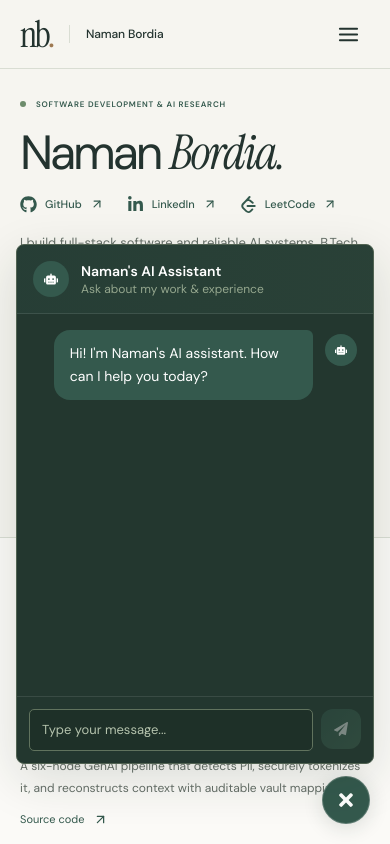
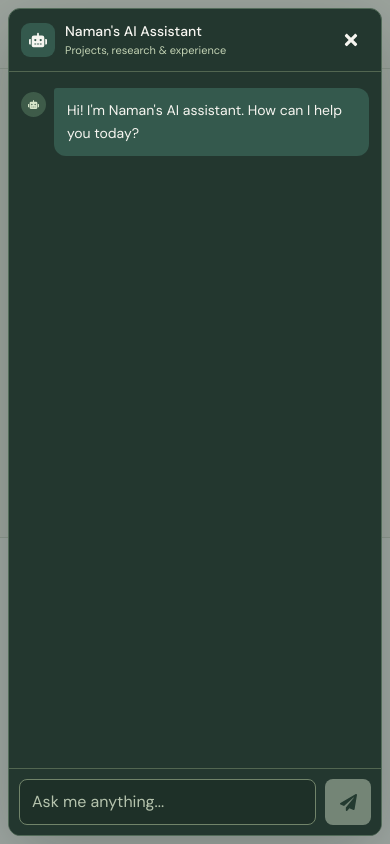
Before and after one commit to NamanBordia/portfolio, a React (Create React App) app in the folder frontend/: page / in a window 390 px wide. Both pictures are taken after a click on the button 346 px from the left and 800 px from the top of the page. Shown: the top 844 px of the page. Built offline with nearby package versions, Linux system fonts and the light colour scheme.

Commit message:
Make chatbot responsive to mobile screens and keyboards

```diff
--- a/frontend/src/components/ChatbotPanel.jsx
+++ b/frontend/src/components/ChatbotPanel.jsx
@@ -1,54 +1,13 @@
 import React, { useState, useRef, useEffect } from 'react';
-import { motion, AnimatePresence } from 'framer-motion';
+import { createPortal } from 'react-dom';
 import { FaPaperPlane, FaRobot, FaUser, FaTimes, FaCommentDots } from 'react-icons/fa';
 import axios from 'axios';
 
-function Message({ message, isUser }) {
+function Message({ text, isUser }) {
   return (
-    <div className={`flex gap-3 ${isUser ? 'flex-row' : 'flex-row-reverse'} mb-4`}>
-      {/* Avatar */}
-      <div
-        className={`w-8 h-8 rounded-full flex items-center justify-center flex-shrink-0 mt-1 ${
-          isUser ? 'bg-gray-600' : 'bg-accent-primary'
-        }`}
-      >
-        {isUser ? <FaUser size={12} className="text-white" /> : <FaRobot size={12} className="text-white" />}
-      </div>
-
-      {/* Bubble */}
-      <div
-        className={`max-w-[80%] px-4 py-3 rounded-2xl text-sm leading-relaxed whitespace-pre-wrap ${
-          isUser
-            ? 'bg-white/10 text-gray-200 rounded-tl-md'
-            : 'bg-accent-primary text-white rounded-tr-md'
-        }`}
-      >
-        {message}
-      </div>
-    </div>
-  );
-}
-
-function TypingIndicator() {
-  return (
-    <div className="flex gap-3 flex-row-reverse mb-4">
-      <div className="w-8 h-8 rounded-full bg-accent-primary flex items-center justify-center flex-shrink-0 mt-1">
-        <FaRobot size={12} className="text-white" />
-      </div>
-      <div className="bg-accent-primary px-4 py-3 rounded-2xl rounded-tr-md">
-        <div className="flex gap-1.5">
-          {[0, 0.2, 0.4].map((delay, i) => (
-            <span
-              key={i}
-              className="w-2 h-2 bg-white/70 rounded-full inline-block"
-              style={{
-                animation: 'pulse 1.4s ease-in-out infinite',
-                animationDelay: `${delay}s`,
-              }}
-            />
-          ))}
-        </div>
-      </div>
+    <div className={`chat-message ${isUser ? 'is-user' : ''}`}>
+      <span className="chat-avatar" aria-hidden="true">{isUser ? <FaUser /> : <FaRobot />}</span>
+      <div className="chat-bubble"><span className="sr-only">{isUser ? 'You: ' : 'Assistant: '}</span>{text}</div>
     </div>
   );
 }
@@ -57,149 +16,126 @@ export default function ChatbotPanel({ messages, setMessages }) {
   const [isOpen, setIsOpen] = useState(false);
   const [input, setInput] = useState('');
   const [isLoading, setIsLoading] = useState(false);
-  const messagesEndRef = useRef(null);
+  const dialogRef = useRef(null);
+  const launcherRef = useRef(null);
+  const inputRef = useRef(null);
+  const messagesRef = useRef(null);
+  const followLatest = useRef(true);
 
-  const scrollToBottom = () => {
-    messagesEndRef.current?.scrollIntoView({ behavior: 'smooth' });
+  const scrollMessages = () => {
+    const area = messagesRef.current;
+    if (area) area.scrollTop = area.scrollHeight;
   };
 
+  const openChat = () => {
+    followLatest.current = true;
+    dialogRef.current.showModal();
+    setIsOpen(true);
+  };
+
+  const closeChat = () => dialogRef.current.close();
+
   useEffect(() => {
-    scrollToBottom();
-  }, [messages, isOpen]);
+    if (!isOpen) return;
+    const dialog = dialogRef.current;
+    const viewport = window.visualViewport;
+    let frame;
+    const syncViewport = () => {
+      cancelAnimationFrame(frame);
+      frame = requestAnimationFrame(() => {
+        dialog.style.setProperty('--chat-viewport-height', `${viewport?.height ?? window.innerHeight}px`);
+        dialog.style.setProperty('--chat-viewport-width', `${viewport?.width ?? window.innerWidth}px`);
+        dialog.style.setProperty('--chat-viewport-top', `${viewport?.offsetTop ?? 0}px`);
+        dialog.style.setProperty('--chat-viewport-left', `${viewport?.offsetLeft ?? 0}px`);
+        if (document.activeElement === inputRef.current && followLatest.current) scrollMessages();
+      });
+    };
+    const previousOverflow = document.body.style.overflow;
+    document.body.style.overflow = 'hidden';
+    syncViewport();
+    viewport?.addEventListener('resize', syncViewport);
+    viewport?.addEventListener('scroll', syncViewport);
+    window.addEventListener('resize', syncViewport);
+    return () => {
+      cancelAnimationFrame(frame);
+      document.body.style.overflow = previousOverflow;
+      viewport?.removeEventListener('resize', syncViewport);
+      viewport?.removeEventListener('scroll', syncViewport);
+      window.removeEventListener('resize', syncViewport);
+    };
+  }, [isOpen]);
 
-  const handleSubmit = async (e) => {
-    e.preventDefault();
+  useEffect(() => {
+    if (!isOpen || !followLatest.current) return;
+    const frame = requestAnimationFrame(scrollMessages);
+    return () => cancelAnimationFrame(frame);
+  }, [messages, isLoading, isOpen]);
+
+  useEffect(() => {
+    const textarea = inputRef.current;
+    if (!textarea) return;
+    textarea.style.height = '0px';
+    textarea.style.height = `${Math.min(textarea.scrollHeight, 104)}px`;
+  }, [input, isOpen]);
+
+  const handleSubmit = async event => {
+    event.preventDefault();
     if (isLoading || !input.trim()) return;
-
-    const userMessage = { text: input, isUser: true };
-    const userInput = input;
-    setMessages((prev) => [...prev, userMessage]);
+    const question = input.trim();
+    followLatest.current = true;
+    setMessages(previous => [...previous, { text: question, isUser: true }]);
     setInput('');
     setIsLoading(true);
-
     try {
-      const apiUrl = '/api/chat';
-
-      const response = await axios.post(
-        apiUrl,
-        { question: userInput },
-        { headers: { 'Content-Type': 'application/json' }, timeout: 25000 }
-      );
+      const response = await axios.post('/api/chat', { question }, {
+        headers: { 'Content-Type': 'application/json' }, timeout: 25000,
+      });
       const answer = response.data?.answer;
-      if (typeof answer !== 'string' || !answer.trim()) {
-        throw new Error('Invalid chat response');
-      }
-      setMessages((prev) => [...prev, { text: answer, isUser: false }]);
-    } catch (err) {
-      const serverAnswer = err.response?.data?.answer;
-      const errorMessage = typeof serverAnswer === 'string' && serverAnswer.trim()
-        ? serverAnswer
-        : err.code === 'ECONNABORTED'
+      if (typeof answer !== 'string' || !answer.trim()) throw new Error('Invalid chat response');
+      setMessages(previous => [...previous, { text: answer, isUser: false }]);
+    } catch (error) {
+      const answer = error.response?.data?.answer;
+      const text = typeof answer === 'string' && answer.trim()
+        ? answer
+        : error.code === 'ECONNABORTED'
           ? 'The response took too long. Please try again.'
           : 'The AI assistant is unavailable right now. Please try again shortly or use the contact section.';
-      setMessages((prev) => [
-        ...prev,
-        { text: errorMessage, isUser: false },
-      ]);
+      setMessages(previous => [...previous, { text, isUser: false }]);
     } finally {
       setIsLoading(false);
     }
   };
 
-  return (
+  return createPortal(
     <>
-      {/* FAB Button */}
-      <motion.button
-        initial={{ scale: 0 }}
-        animate={{ scale: 1 }}
-        transition={{ delay: 1, type: 'spring', stiffness: 200 }}
-        onClick={() => setIsOpen(!isOpen)}
-        className={`chat-launcher fixed bottom-5 right-5 z-[55] w-12 h-12 rounded-full flex items-center justify-center text-white shadow-lg transition-all duration-300 ${
-          isOpen
-            ? 'bg-white/10 border border-white/20'
-            : 'bg-accent-primary'
-        }`}
-        aria-label="Toggle Chatbot"
-      >
-        {isOpen ? <FaTimes size={20} /> : <FaCommentDots size={20} />}
-      </motion.button>
-
-      {/* Chat Panel */}
-      <AnimatePresence>
-        {isOpen && (
-          <motion.div
-            initial={{ opacity: 0, y: 20, scale: 0.95 }}
-            animate={{ opacity: 1, y: 0, scale: 1 }}
-            exit={{ opacity: 0, y: 20, scale: 0.95 }}
-            transition={{ duration: 0.3, ease: 'easeOut' }}
-            className="chat-panel fixed bottom-20 right-4 z-[55] w-[calc(100vw-2rem)] sm:w-[380px] h-[min(520px,75dvh)] glass rounded-xl overflow-hidden flex flex-col shadow-2xl"
-          >
-            {/* Header */}
-            <div className="p-4 border-b border-white/10 bg-gradient-to-r from-accent-primary/20 to-accent-secondary/20">
-              <div className="flex items-center gap-3">
-                <div className="w-9 h-9 rounded-full bg-accent-primary flex items-center justify-center">
-                  <FaRobot size={14} className="text-white" />
-                </div>
-                <div>
-                  <p className="text-white font-semibold text-sm">Naman's AI Assistant</p>
-                  <p className="text-accent-glow/70 text-xs">Ask about my work & experience</p>
-                </div>
-              </div>
-            </div>
-
-            {/* Messages */}
-            <div
-              className="flex-1 overflow-y-auto p-4"
-              style={{
-                scrollbarWidth: 'thin',
-                scrollbarColor: 'rgba(99,102,241,0.2) transparent',
-              }}
-            >
-              {messages.map((msg, index) => (
-                <motion.div
-                  key={index}
-                  initial={{ opacity: 0, y: 10 }}
-                  animate={{ opacity: 1, y: 0 }}
-                  transition={{ duration: 0.2 }}
-                >
-                  <Message message={msg.text} isUser={msg.isUser} />
-                </motion.div>
-              ))}
-              {isLoading && <TypingIndicator />}
-              <div ref={messagesEndRef} />
-            </div>
-
-            {/* Input */}
-            <div className="p-3 border-t border-white/10">
-              <form onSubmit={handleSubmit} className="flex gap-2">
-                <input
-                  value={input}
-                  onChange={(e) => setInput(e.target.value)}
-                  placeholder="Type your message..."
-                  disabled={isLoading}
-                  className="input-glass flex-1 text-sm py-2.5"
-                />
-                <button
-                  type="submit"
-                  disabled={isLoading || !input.trim()}
-                  className="w-10 h-10 rounded-xl bg-gradient-to-br from-accent-primary to-accent-secondary flex items-center justify-center text-white disabled:opacity-40 hover:bg-accent-secondary transition-all duration-200 flex-shrink-0"
-                  aria-label="Send message"
-                >
-                  <FaPaperPlane size={14} />
-                </button>
-              </form>
-            </div>
-          </motion.div>
-        )}
-      </AnimatePresence>
-
-      {/* Pulse animation keyframes for typing dots */}
-      <style>{`
-        @keyframes pulse {
-          0%, 100% { opacity: 0.4; transform: scale(0.8); }
-          50% { opacity: 1; transform: scale(1); }
-        }
-      `}</style>
-    </>
+      <button ref={launcherRef} type="button" className="chat-launcher" onClick={openChat} aria-label="Open chat" aria-haspopup="dialog" aria-expanded={isOpen} aria-controls="assistant-chat"><FaCommentDots size={21} /></button>
+      <dialog ref={dialogRef} id="assistant-chat" className="chat-dialog" aria-labelledby="assistant-chat-title" onClose={() => {
+        setIsOpen(false);
+        requestAnimationFrame(() => launcherRef.current?.focus({ preventScroll: true }));
+      }} onClick={event => {
+        if (event.target === event.currentTarget) closeChat();
+      }}>
+        <div className="chat-layout">
+          <header className="chat-header">
+            <span className="chat-header-icon" aria-hidden="true"><FaRobot size={18} /></span>
+            <div className="chat-header-copy"><h2 id="assistant-chat-title">Naman's AI Assistant</h2><p>Projects, research &amp; experience</p></div>
+            <button type="button" className="chat-close" onClick={closeChat} aria-label="Close chat"><FaTimes size={18} /></button>
+          </header>
+          <div ref={messagesRef} className="chat-messages" role="log" aria-label="Chat messages" aria-live="polite" aria-relevant="additions text" onScroll={event => {
+            const area = event.currentTarget;
+            followLatest.current = area.scrollHeight - area.scrollTop - area.clientHeight < 80;
+          }}>
+            {messages.map((message, index) => <Message key={index} text={message.text} isUser={message.isUser} />)}
+            {isLoading && <div className="chat-typing" role="status"><span className="sr-only">Assistant is replying</span><span /><span /><span /></div>}
+          </div>
+          <form className="chat-composer" onSubmit={handleSubmit}>
+            <textarea ref={inputRef} value={input} rows={1} onChange={event => setInput(event.target.value)} onKeyDown={event => {
+              if (event.key === 'Enter' && !event.shiftKey && !event.nativeEvent.isComposing) handleSubmit(event);
+            }} placeholder="Ask me anything..." aria-label="Your message" enterKeyHint="send" />
+            <button type="submit" className="chat-send" disabled={isLoading || !input.trim()} aria-label="Send message"><FaPaperPlane size={17} /></button>
+          </form>
+        </div>
+      </dialog>
+    </>, document.body,
   );
 }
--- a/frontend/src/index.css
+++ b/frontend/src/index.css
@@ -140,10 +140,44 @@
 
 /* The assistant and resume retain a distinct, high-contrast overlay. */
 .glass { background: #23372f; color: #f6f5f0; border: 1px solid #516352; box-shadow: 0 15px 50px #14281c24; }
-.input-glass { width: 100%; padding: 10px 12px; border: 1px solid #61735e; background: #1e3028; color: #fff; border-radius: 5px; font-size: 13px; }
-.input-glass::placeholder { color: #b5c3ad; }
-.chat-panel { border-radius: 8px; }
-.chat-launcher { border-radius: 50%; background: #34594d; box-shadow: 0 4px 20px #1b302b24; }
+/* The chat dialog is rendered outside page layout and follows the visible viewport. */
+.chat-launcher { position: fixed; right: max(20px, env(safe-area-inset-right)); bottom: max(20px, env(safe-area-inset-bottom)); z-index: 55; display: grid; place-items: center; width: 50px; height: 50px; color: #fff; border: 1px solid #567365; border-radius: 50%; background: var(--green); box-shadow: 0 4px 20px #1b302b24; }
+.chat-launcher[aria-expanded="true"] { visibility: hidden; }
+.chat-dialog { position: fixed; inset: auto 20px 20px auto; margin: 0; padding: 0; width: min(400px, calc(100vw - 40px)); height: min(600px, calc(var(--chat-viewport-height, 100dvh) - 40px)); max-width: none; max-height: none; border: 1px solid #526b59; border-radius: 14px; background: #23372f; color: #f6f5f0; box-shadow: 0 20px 70px #14281c40; overflow: hidden; }
+.chat-dialog::backdrop { background: #182c2533; }
+.chat-layout { display: flex; flex-direction: column; height: 100%; min-height: 0; }
+.chat-header { display: flex; align-items: center; gap: 10px; flex-shrink: 0; padding: 12px 12px 12px 16px; border-bottom: 1px solid #526651; }
+.chat-header-icon { display: grid; place-items: center; width: 34px; height: 34px; flex-shrink: 0; border-radius: 9px; background: #34594d; }
+.chat-header-copy { flex: 1; min-width: 0; }
+.chat-header-copy h2 { font-size: 14px; font-weight: 500; line-height: 1.5; }
+.chat-header-copy p { font-size: 11px; line-height: 1.5; color: #c3d3b4; }
+.chat-close { display: grid; place-items: center; width: 44px; height: 44px; flex-shrink: 0; border-radius: 8px; }
+.chat-close:hover { background: #385044; }
+.chat-messages { flex: 1; min-height: 0; overflow-y: auto; overflow-x: hidden; overscroll-behavior: contain; -webkit-overflow-scrolling: touch; padding: 18px 14px; scrollbar-width: thin; scrollbar-color: #71846a transparent; }
+.chat-message { display: flex; align-items: flex-start; gap: 8px; margin-bottom: 16px; }
+.chat-message.is-user { flex-direction: row-reverse; }
+.chat-avatar { display: grid; place-items: center; width: 25px; height: 25px; flex-shrink: 0; margin-top: 4px; font-size: 11px; color: #d8e6cb; border-radius: 50%; background: #3e5b49; }
+.chat-bubble { max-width: calc(100% - 33px); min-width: 0; padding: 11px 13px; border-radius: 3px 12px 12px; font-size: 14px; line-height: 1.65; white-space: pre-wrap; overflow-wrap: anywhere; background: #34594d; color: #f6f5f0; }
+.is-user .chat-bubble { border-radius: 12px 3px 12px 12px; background: #e1eadb; color: #23372f; }
+.chat-composer { flex-shrink: 0; display: flex; align-items: flex-end; gap: 9px; padding: 12px; border-top: 1px solid #526651; background: #23372f; }
+.chat-composer textarea { flex: 1; min-width: 0; min-height: 46px; max-height: 104px; padding: 10px 12px; border: 1px solid #71846a; border-radius: 8px; background: #1e3028; color: #fff; font-family: inherit; font-size: 16px; line-height: 24px; resize: none; overflow-y: auto; }
+.chat-composer textarea::placeholder { color: #b5c3ad; }
+.chat-send { display: grid; place-items: center; width: 46px; height: 46px; flex-shrink: 0; border-radius: 8px; background: #d8e5cf; color: #243e34; }
+.chat-send:disabled { opacity: .45; cursor: not-allowed; }
+.chat-send:not(:disabled):hover { background: #edf2e6; }
+.chat-typing { display: flex; gap: 5px; align-items: center; padding: 12px 14px; margin: 0 0 16px 33px; width: fit-content; background: #34594d; border-radius: 3px 12px 12px; }
+.chat-typing > span:not(.sr-only) { width: 5px; height: 5px; border-radius: 50%; background: #d2dfc7; animation: chat-typing 1s ease-in-out infinite alternate; }
+.chat-typing > span:nth-last-child(2) { animation-delay: .15s; }
+.chat-typing > span:last-child { animation-delay: .3s; }
+@keyframes chat-typing { from { opacity: .3; } to { opacity: 1; } }
+@media (max-width: 760px), (max-height: 500px) {
+  .chat-launcher { right: max(14px, env(safe-area-inset-right)); bottom: max(14px, env(safe-area-inset-bottom)); }
+  .chat-dialog { top: calc(var(--chat-viewport-top, 0px) + 8px + env(safe-area-inset-top)); left: calc(var(--chat-viewport-left, 0px) + 8px + env(safe-area-inset-left)); right: auto; bottom: auto; width: calc(var(--chat-viewport-width, 100vw) - 16px - env(safe-area-inset-left) - env(safe-area-inset-right)); height: calc(var(--chat-viewport-height, 100dvh) - 16px - env(safe-area-inset-top) - env(safe-area-inset-bottom)); border-radius: 12px; }
+  .chat-dialog::backdrop { background: #182c2566; }
+  .chat-messages { padding: 16px 12px; }
+  .chat-header { padding: 9px 8px 9px 12px; }
+  .chat-composer { padding: 10px; }
+}
 
 /* Keep useful information close to the opening screen. */
 .hero-grid { min-height: auto; grid-template-columns: 1fr 230px; gap: 65px; padding-block: 42px 32px; }
```
